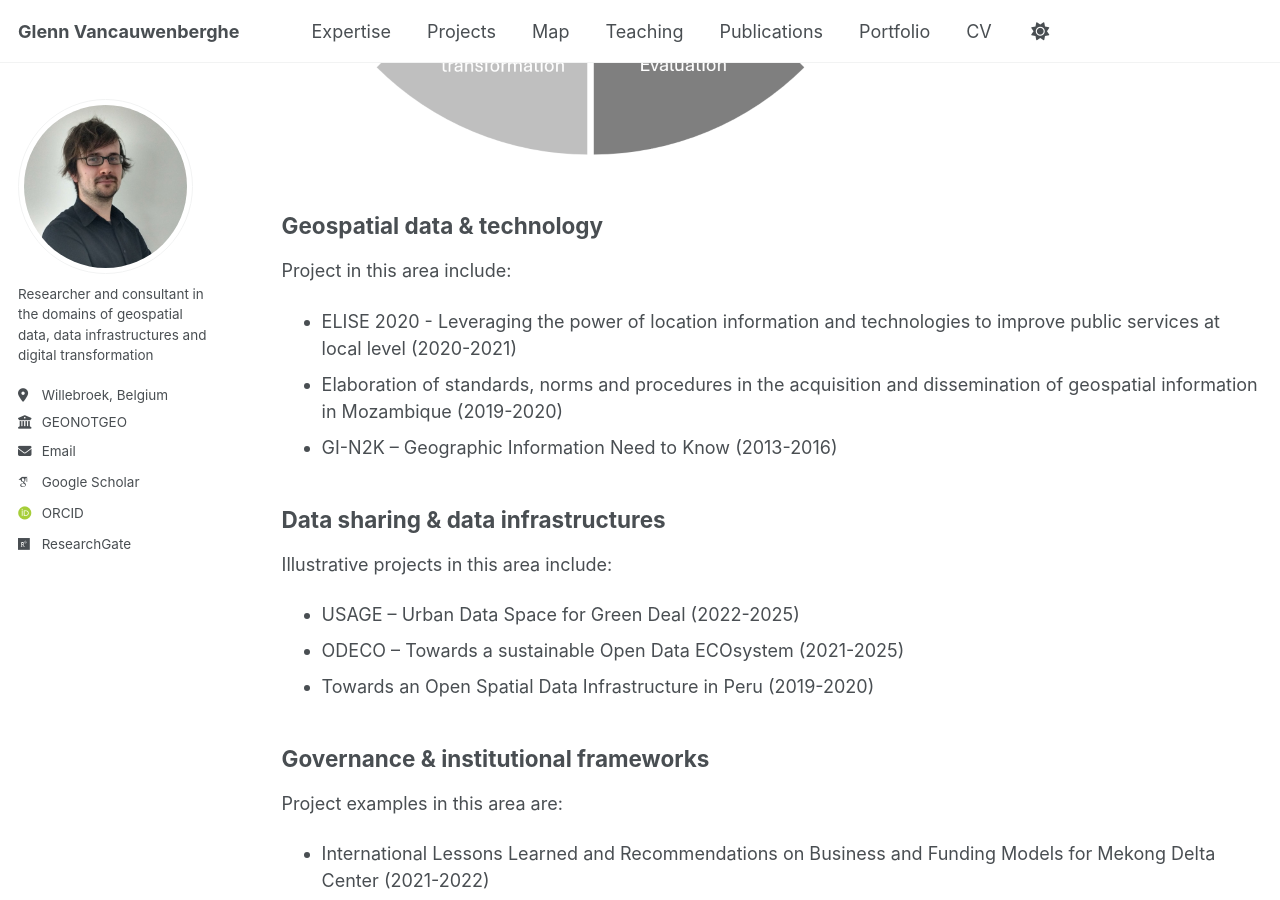
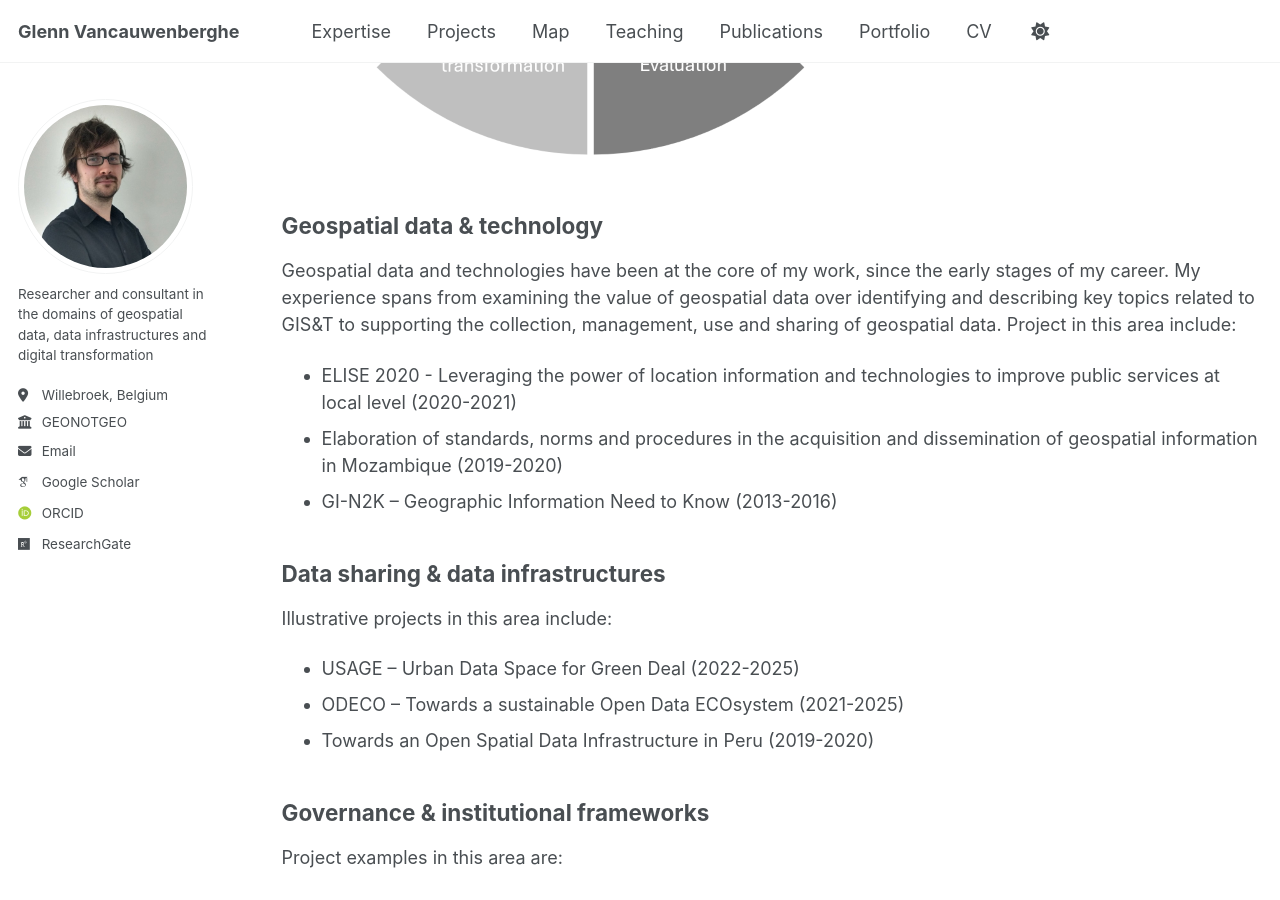
Before and after one commit to GVancauwenberghe/gvancauwenberghe.github.io, a Jekyll site: the page built from _pages/expert.md, in a window 1280 px wide and 900 px high, scrolled down 692 px. Built offline with Jekyll 4.4.1, drawn with Linux system fonts in a browser that asks for light colours; some web fonts are replaced.

Commit message:
Update expert.md

```diff
--- a/_pages/expert.md
+++ b/_pages/expert.md
@@ -12,7 +12,7 @@ My professional expertise can be summarised in **eight key areas**, which includ
 
 
 ## Geospatial data & technology
-
+Geospatial data and technologies have been at the core of my work, since the early stages of my career. My experience spans from examining the value of geospatial data over identifying and describing key topics related to GIS&T to supporting the collection, management, use and sharing of geospatial data.
 Project in this area include:
 * ELISE 2020 - Leveraging the power of location information and technologies to improve public services at local level (2020-2021)
 * Elaboration of standards, norms and procedures in the acquisition and dissemination of geospatial information in Mozambique (2019-2020)
```
